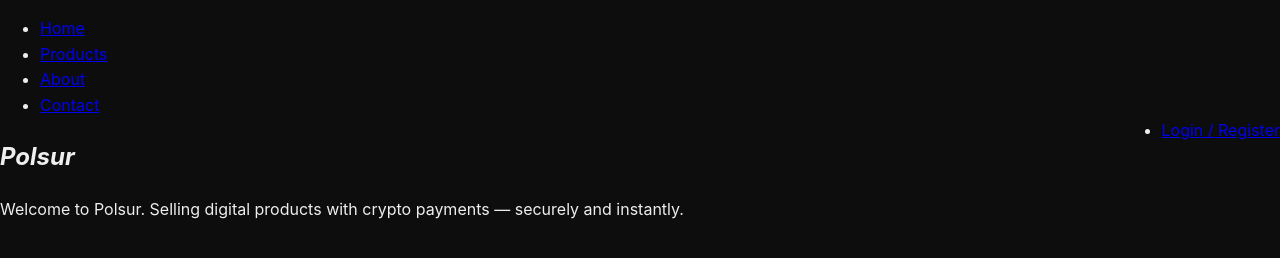
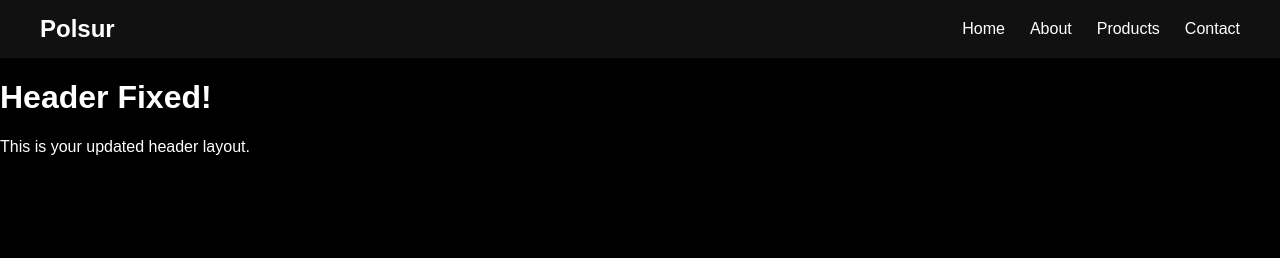
Before and after one commit to Burntmyledger/Polsur, a plain HTML site: page index.html in a window 1280 px wide. Drawn offline with Linux system fonts and the light colour scheme.

Commit message:
Add files via upload

```diff
--- a/index.html
+++ b/index.html
@@ -1,28 +1,27 @@
-
 <!DOCTYPE html>
-<html>
-
+<html lang="en">
 <head>
     <meta charset="UTF-8">
-    <title>Polsur</title>
+    <meta name="viewport" content="width=device-width, initial-scale=1.0">
+    <title>Polsur - Header Fix</title>
     <link rel="stylesheet" href="style.css">
 </head>
-
 <body>
-
+    <header>
+        <div class="logo">Polsur</div>
         <nav>
             <ul>
                 <li><a href="index.html">Home</a></li>
+                <li><a href="about.html">About</a></li>
                 <li><a href="products.html">Products</a></li>
-        <li><a href="about.html">About</a></li>
                 <li><a href="contact.html">Contact</a></li>
-        <li style="float:right"><a href="#">Login / Register</a></li>
             </ul>
         </nav>
+    </header>
 
-<section>
-    <h1><strong><i>Polsur</i></strong></h1>
-    <p>Welcome to Polsur. Selling digital products with crypto payments — securely and instantly.</p>
-</section>
+    <main>
+        <h1>Header Fixed!</h1>
+        <p>This is your updated header layout.</p>
+    </main>
 </body>
 </html>
--- a/style.css
+++ b/style.css
@@ -1,40 +1,42 @@
+body {
+    margin: 0;
+    font-family: Arial, sans-serif;
+    background-color: #000;
+    color: white;
+}
 
-/* Polsur About page styling (dark minimalist) */
-:root{
-  --bg:#0d0d0d;
-  --card:#121212;
-  --muted:#bdbdbd;
-  --accent:#00ffcc;
-  --accent-2:#ff4d4d;
+header {
+    background-color: #111;
+    padding: 15px 40px;
+    display: flex;
+    justify-content: space-between;
+    align-items: center;
 }
-*{box-sizing:border-box}
-body{
-  margin:0;
-  font-family:Inter, "Segoe UI", Roboto, Arial, sans-serif;
-  background:var(--bg);
-  color:#eee;
-  -webkit-font-smoothing:antialiased;
-  -moz-osx-font-smoothing:grayscale;
-  line-height:1.6;
+
+header .logo {
+    font-size: 1.5rem;
+    font-weight: bold;
+    color: white;
 }
-.page{max-width:980px;margin:0 auto;padding:28px;}
-.hero{padding:36px 18px 28px;border-radius:10px;margin-bottom:22px;background:linear-gradient(180deg,rgba(255,255,255,0.02),transparent);text-align:center}
-.hero h1{margin:0;font-size:2.2rem;font-style:italic;color:var(--accent-2)}
-.lead{color:var(--muted);margin-top:10px;font-size:1rem;max-width:720px;margin-left:auto;margin-right:auto}
 
-/* card sections */
-.card{background:var(--card);padding:20px;margin:20px 0;border-radius:10px;border:1px solid rgba(255,255,255,0.03);opacity:0;transform:translateY(14px);transition:all 520ms cubic-bezier(.2,.9,.2,1)}
-.card h2{margin:0 0 8px 0;color:var(--accent);font-size:1.1rem}
-.card p{color:var(--muted);margin:0}
+header nav ul {
+    list-style: none;
+    display: flex;
+    margin: 0;
+    padding: 0;
+}
 
-/* reveal when in view */
-.card.in-view{opacity:1;transform:translateY(0)}
+header nav ul li {
+    margin-left: 25px;
+}
 
-/* footer */
-.footer{color:var(--muted);text-align:center;padding:18px;margin-top:22px}
+header nav ul li a {
+    color: white;
+    text-decoration: none;
+    font-size: 1rem;
+    transition: color 0.3s;
+}
 
-/* responsive */
-@media (max-width:720px){
-  .hero h1{font-size:1.6rem}
-  .page{padding:18px}
+header nav ul li a:hover {
+    color: #0f9;
 }
```
Lines whose indentation alone changed are shown as unchanged.
